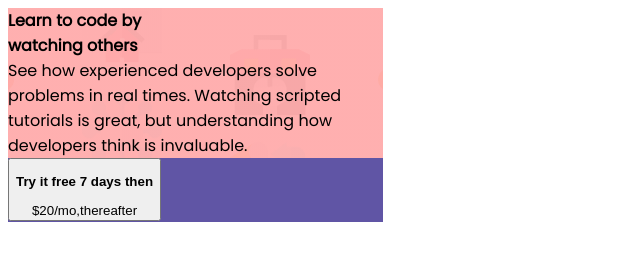
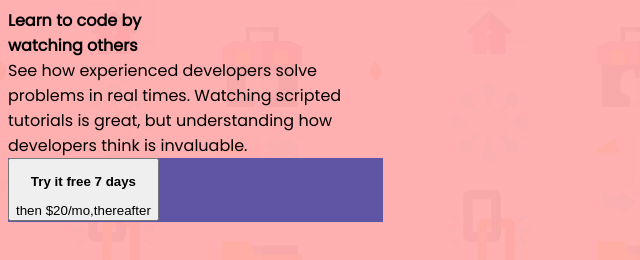
Before and after one commit to Muzammil-18/Sample-Project, a website: page signup form/index.html in a window 1280 px wide. Shown: the whole page, without its empty margins (0-640 px from the left). Drawn offline with Linux system fonts and the light colour scheme.

Commit message:
changes chk

```diff
--- a/signup form/index.html
+++ b/signup form/index.html
@@ -13,13 +13,13 @@
   <link rel="stylesheet" href="https://fonts.googleapis.com/css?family=Poppins">
 </head>
 
-<body>
-  <div class="  h-screen  mx-auto width  background-mobile">
+<body class="background-mobile">
+  <div class="  h-screen  mx-auto width  ">
     <div class="flex flex-col p-4 justify-center items-center ">
       <div class="text-2xl font fontweight700 text-white mt-12 ">Learn to code by <br> watching others</div>
       <div class="font fontweight500 text-white px-2 text-center  mt-7">See how experienced developers solve  problems in real times.
         Watching  scripted tutorials is great, but  understanding how developers think is  invaluable.</div>
-        <div class="font fontweight400 bg-blue mt-16 py-2 px-7 "> <button> <p class=" fontweight600"> Try it free 7 days then </p>  $20/mo,thereafter</button></div>
+        <div class="font fontweight400 bg-blue mt-16 py-2 px-7 "> <button> <p class=" fontweight600"> Try it free 7 days</p>then  $20/mo,thereafter</button></div>
     </div>
   </div>
 </body>
```
